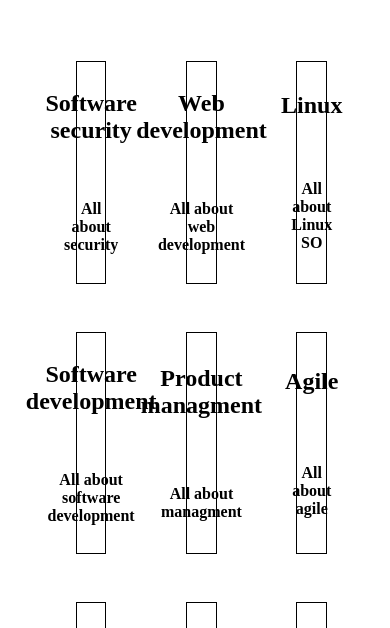
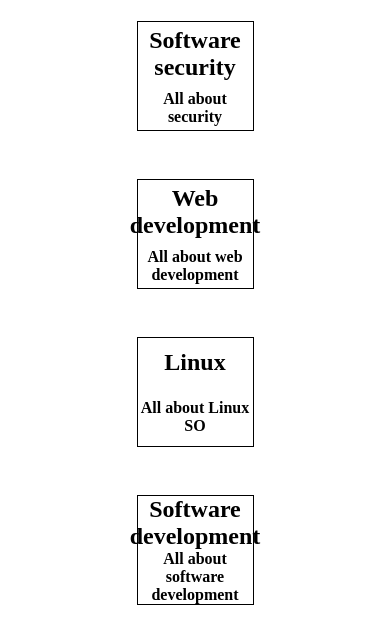
Before and after one commit to facuxfdz/RM-courses, a website: page pages/explore.html in a window 390 px wide. Shown: the part 198-826 px from the top of the page. Drawn offline with Linux system fonts and the light colour scheme.

Commit message:
explore.html grids container are responsive now

```diff
--- a/scss/styles.scss
+++ b/scss/styles.scss
@@ -156,14 +156,31 @@ a {
 
 .grid-container {
     display: grid;
-    padding: 2.5rem;
     justify-items: center;
-    align-items: center;
     grid-template-columns: 33% 33% 33%;
     grid-template-rows: 1fr 1fr 1fr;
     grid-gap: 3rem .5rem;
     height: 100vh;
-    width: 100%;
+    width: 100vw;
+
+    .card {
+        width: 50%;
+    }
+
+    @media screen and (max-width: 1000px) {
+        grid-template-columns: 50% 50%;
+        grid-template-rows: 1fr 1fr 1fr 1fr 1fr;
+        height: auto;
+    }
+
+    @media screen and (max-width: 850px){
+        grid-template-columns: 100%;
+        grid-template-rows:  repeat(5,1fr);
+        height: auto;
+        .card {
+            width: 30%;
+        }
+    }
 }
 
 /*
```
Also changed, not shown: css/styles.css, 1 other file.
